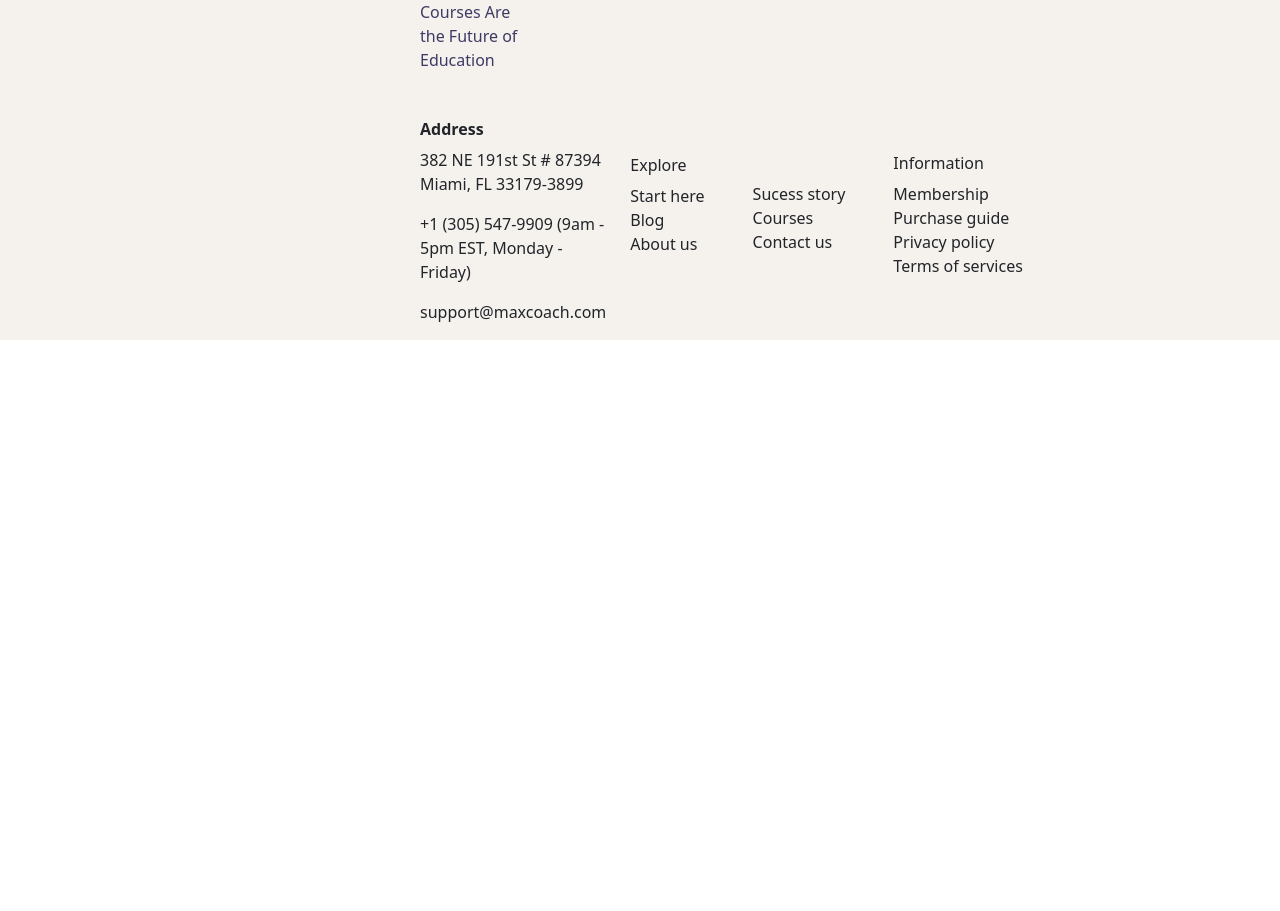
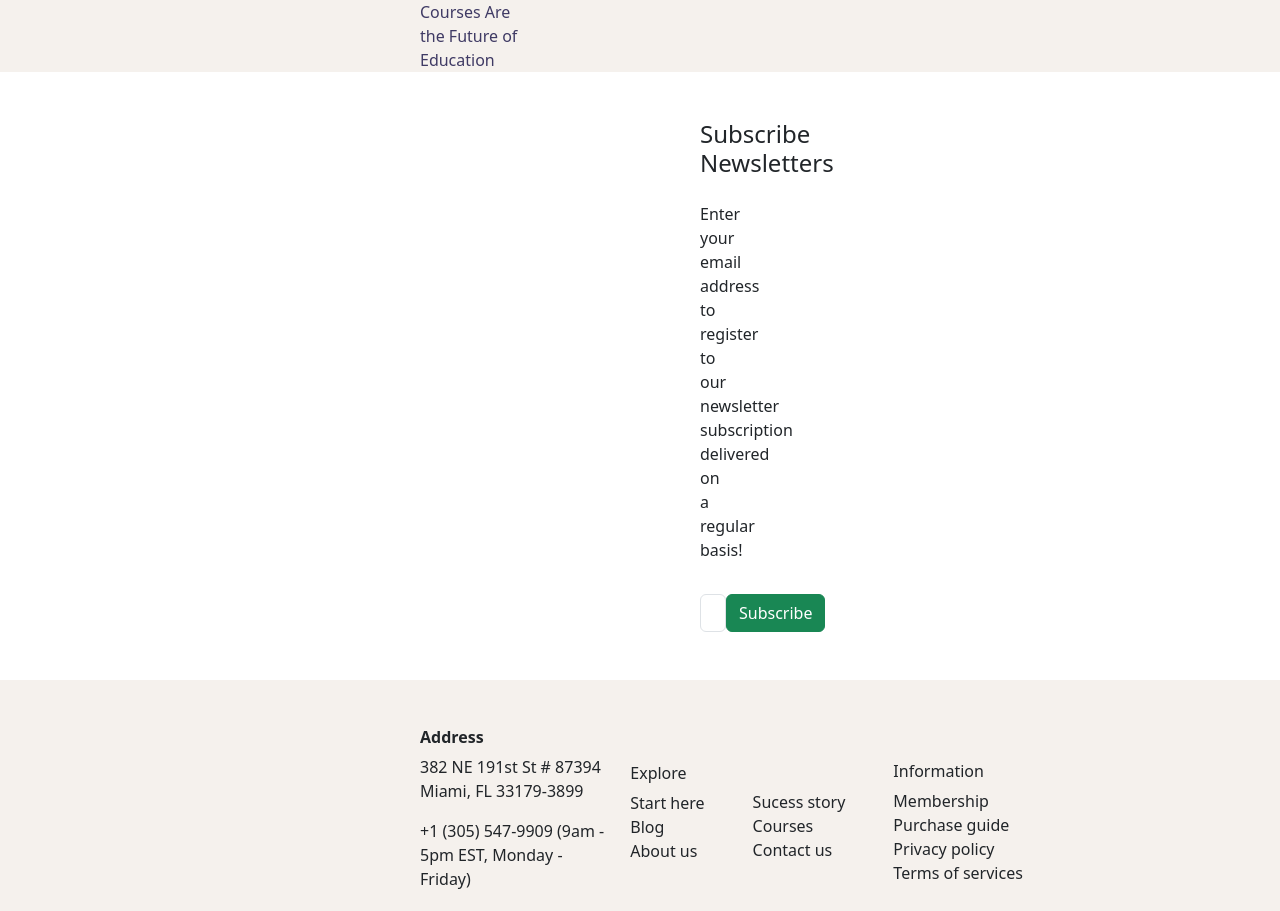
Before and after one commit to luca-masera/proj-html-vuejs, a Vue app: page / in a window 1280 px wide. Shown: the part 4642-5553 px from the top of the page. Before the commit the page ends 4982 px from the top, so only its background shows below. Built offline with nearby package versions, Linux system fonts and the light colour scheme.

Commit message:
section component card artist

```diff
--- a/src/components/CardArtistMain.vue
+++ b/src/components/CardArtistMain.vue
@@ -28,6 +28,16 @@
             <span class="px-3"><i class="fa-regular fa-calendar"></i>May 15,2020</span>
             <span><i class="fa-regular fa-eye"></i> 603 views</span>
         </div>
+    </div>
+    <div class="box-white my-5">
+        <h4 class="pb-3">Subscribe Newsletters</h4>
+        <p class="pb-3">Enter your email address to register to our newsletter subscription delivered on a regular basis!
+        </p>
+        <div class="d-flex">
+            <input type="email" class="form-control" id="email" placeholder="Enter your email">
+            <label for="email"></label>
+            <button type="button" class="btn btn-success">Subscribe</button>
+        </div>
 
 
     </div>
@@ -44,6 +54,14 @@ export default {
     padding-right: 450px;
     padding-left: 420px;
     background-color: #F5F1ED;
+
+
+}
+
+.box-white {
+    padding-right: 700px;
+    padding-left: 700px;
+    text-align: center;
 
 }
 
--- a/src/components/MainApp.vue
+++ b/src/components/MainApp.vue
@@ -22,6 +22,7 @@
 </template>
 
 <script>
+
 import { store } from '../data/store.js';
 import FirstsectionMain from './FirstsectionMain.vue';
 import CardOnlineCourses from './CardOnlineCourses.vue';
```
